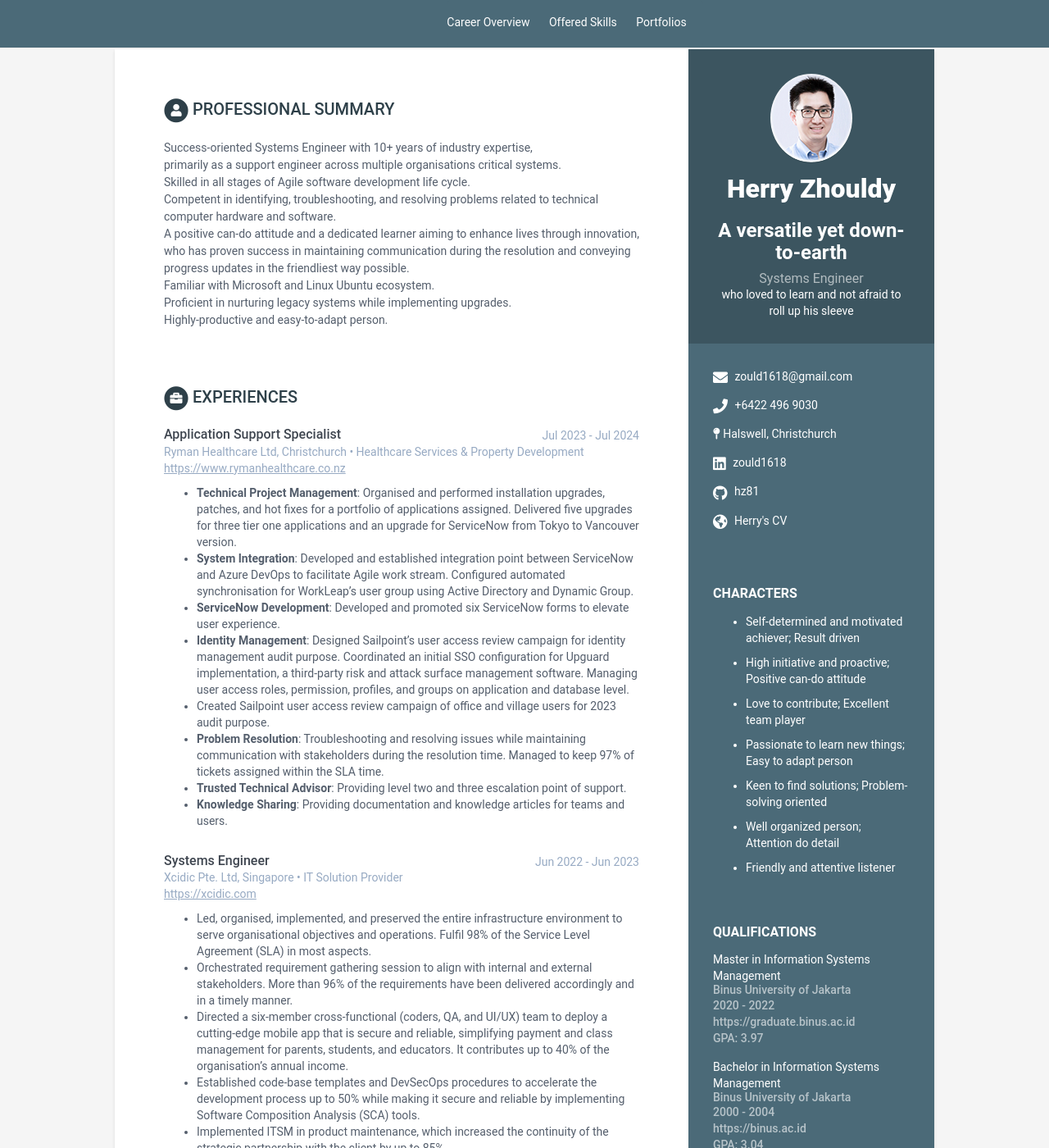
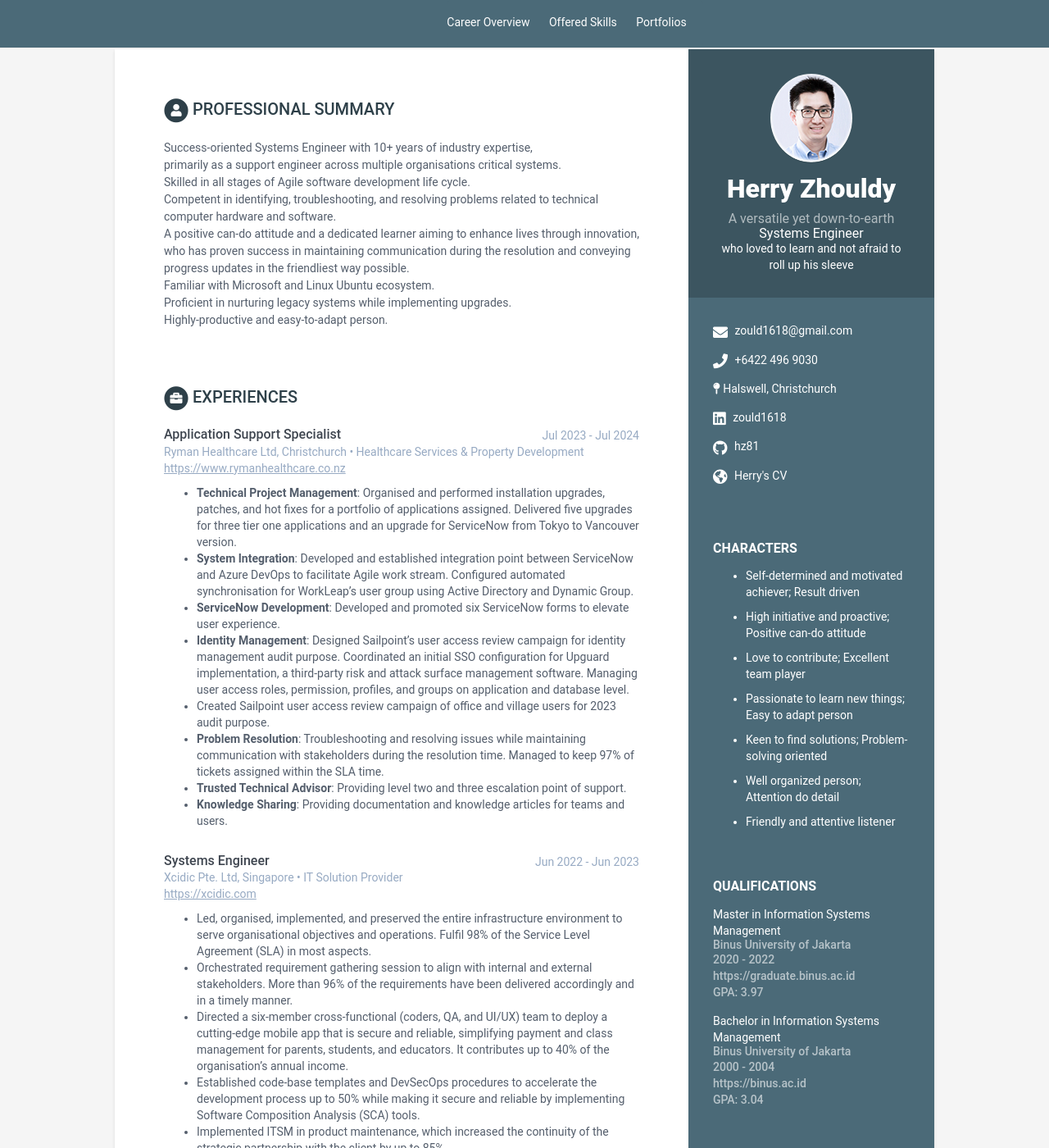
Before and after one commit to hz81/cv-se001, a Jekyll site: the page built from index.html, in a window 1280 px wide and 1400 px high. Shown: the whole window at 82% size. Built offline with Jekyll 4.4.1, drawn with Linux system fonts in a browser that asks for light colours.

Commit message:
Update _base.scss

```diff
--- a/_sass/_base.scss
+++ b/_sass/_base.scss
@@ -87,15 +87,13 @@ p {
     margin-bottom: 10px;
   }
   .tagline {
-    //color: rgba(256, 256, 256, 0.6);
-    //font-size: 16px;
-    //font-weight: 400;
-    //margin-top: 0;
-    //margin-bottom: 0;
-    //font-style: italic;
+    color: rgba(256, 256, 256, 0.6);
+    font-size: 16px;
+    font-weight: 400;
+    margin-top: 0;
+    margin-bottom: 0;
   }
   .tagline-highlight {
-    color: rgba(256, 256, 256, 0.6);
     font-size: 16px;
     font-weight: 400;
     margin-top: 0;
```
